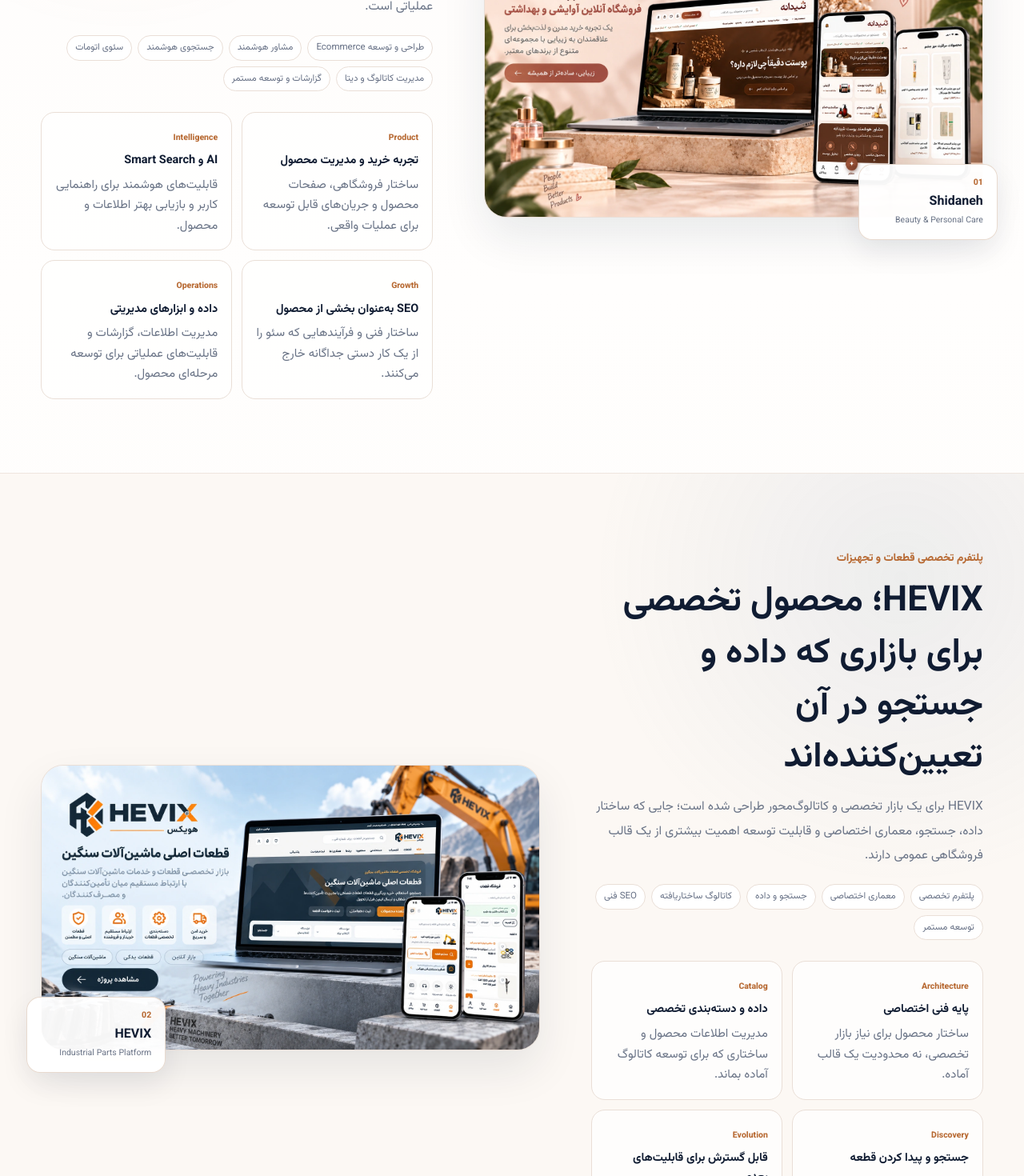
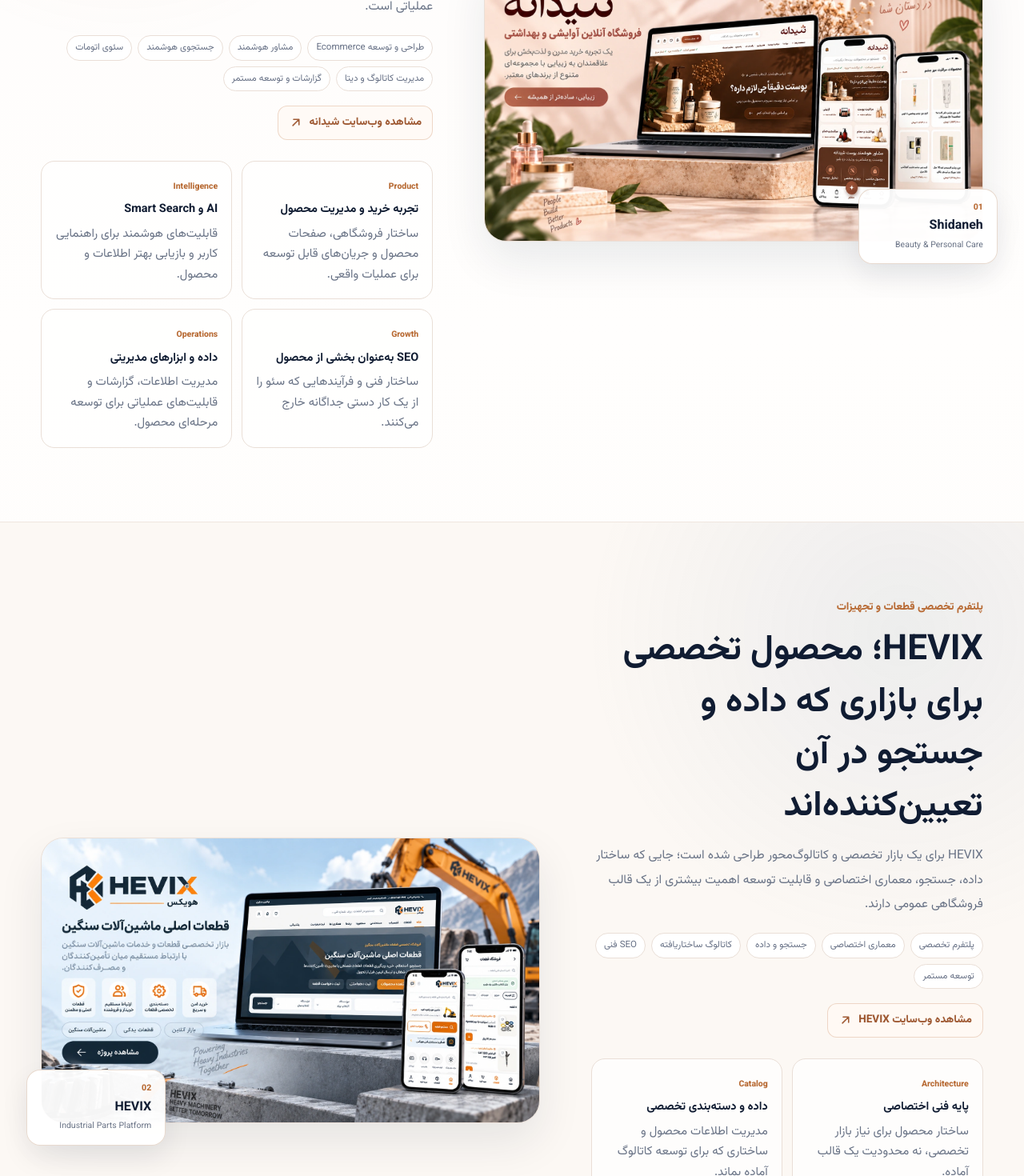
Before and after one commit to zohreksh/smartpilot, a Nuxt app: page /projects in a window 1280 px wide. Shown: the part 1380-2850 px from the top of the page at 80% size. Built offline with nearby package versions, Linux system fonts and the light colour scheme.

Commit message:
Add live product links to case studies

```diff
--- a/pages/projects.vue
+++ b/pages/projects.vue
@@ -143,6 +143,19 @@ usePageSeo({
             <span>گزارشات و توسعه مستمر</span>
           </div>
 
+          <a
+            class="case-live-link"
+            href="https://shidane.ir"
+            target="_blank"
+            rel="noopener noreferrer"
+            aria-label="مشاهده وب‌سایت شیدانه در تب جدید"
+          >
+            <span>مشاهده وب‌سایت شیدانه</span>
+            <svg viewBox="0 0 20 20" fill="none" aria-hidden="true">
+              <path d="M7 5h8v8M15 5l-9 9" />
+            </svg>
+          </a>
+
           <div class="case-detail-grid">
             <article>
               <small>Product</small>
@@ -188,6 +201,19 @@ usePageSeo({
             <span>SEO فنی</span>
             <span>توسعه مستمر</span>
           </div>
+
+          <a
+            class="case-live-link"
+            href="https://hevix.ir"
+            target="_blank"
+            rel="noopener noreferrer"
+            aria-label="مشاهده وب‌سایت HEVIX در تب جدید"
+          >
+            <span>مشاهده وب‌سایت HEVIX</span>
+            <svg viewBox="0 0 20 20" fill="none" aria-hidden="true">
+              <path d="M7 5h8v8M15 5l-9 9" />
+            </svg>
+          </a>
 
           <div class="case-detail-grid">
             <article>
@@ -654,6 +680,40 @@ usePageSeo({
   font-size: 11.5px;
 }
 
+.case-live-link {
+  display: inline-flex;
+  width: fit-content;
+  align-items: center;
+  gap: 8px;
+  margin-top: 18px;
+  padding: 9px 13px;
+  border: 1px solid rgba(184, 107, 53, 0.24);
+  border-radius: 12px;
+  background: rgba(255, 249, 245, 0.82);
+  color: #9f5a34;
+  font-size: 13.5px;
+  font-weight: 800;
+  transition:
+    transform 0.2s ease,
+    border-color 0.2s ease,
+    background 0.2s ease;
+}
+
+.case-live-link:hover {
+  transform: translateY(-2px);
+  border-color: rgba(184, 107, 53, 0.42);
+  background: #fff7f1;
+}
+
+.case-live-link svg {
+  width: 17px;
+  height: 17px;
+  stroke: currentColor;
+  stroke-width: 1.8;
+  stroke-linecap: round;
+  stroke-linejoin: round;
+}
+
 .case-detail-grid {
   display: grid;
   grid-template-columns: repeat(2, minmax(0, 1fr));
```
